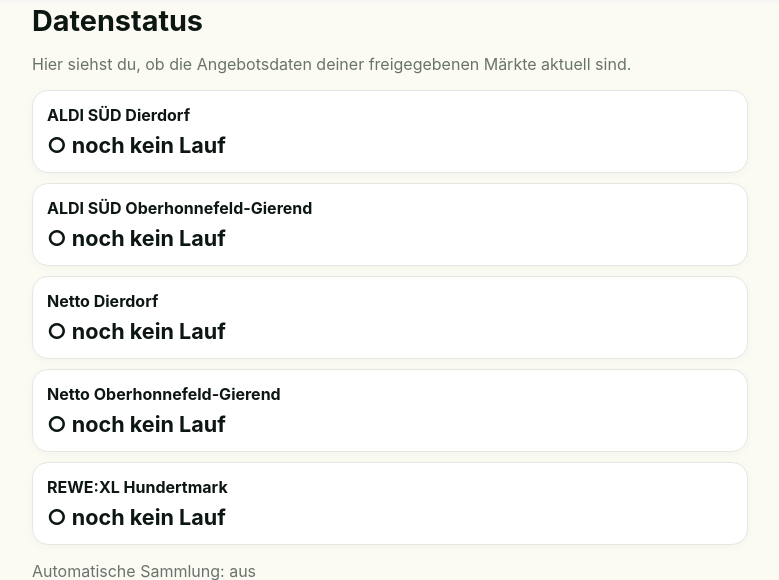
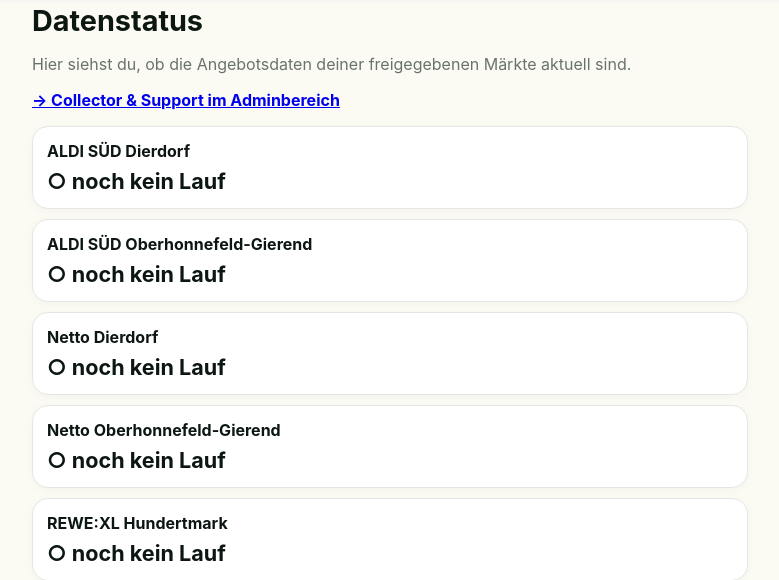
Before and after one commit to danielwauer-maker/local-price-checks, a FastAPI app: page /datenstatus in a window 1280 px wide. Shown: the top 580 px of the page, without its empty margins (250-1029 px from the left). Run offline with FastAPI, Linux system fonts and the light colour scheme; parts of the project's set-up code (start-up, migrations or seed data) failed here and were passed over.

Commit message:
feat: link data status to collector support admin

```diff
--- a/app/templates/data_status.html
+++ b/app/templates/data_status.html
@@ -2,6 +2,7 @@
 {% block content %}
 <h1>Datenstatus</h1>
 <p class="muted">Hier siehst du, ob die Angebotsdaten deiner freigegebenen Märkte aktuell sind.</p>
+<p><a href="/admin/collector"><b>→ Collector & Support im Adminbereich</b></a></p>
 
 {% if collection_finished %}
   <div class="collection-result">Sammlung abgeschlossen. Die Ergebnisse pro Markt stehen direkt darunter.</div>
```
